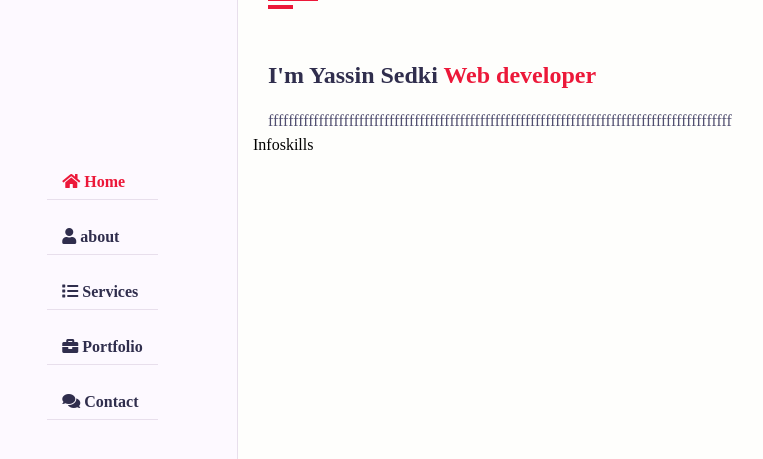
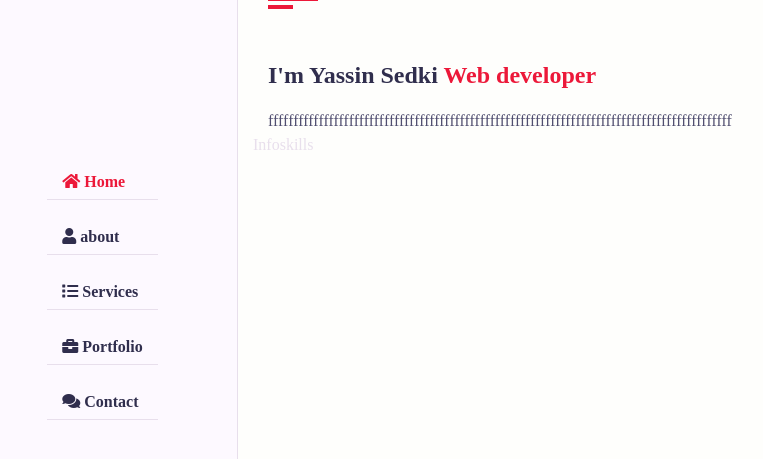
Before and after one commit to yassinSedki/portfolio, a plain HTML site: page index.html in a window 1280 px wide. Shown: the part 123-582 px from the top of the page, without its empty margins (32-795 px from the left). Drawn offline with Linux system fonts and the light colour scheme; a web font is replaced by a local one.

Commit message:
modified css

```diff
--- a/css/style.css
+++ b/css/style.css
@@ -311,3 +311,6 @@ ul{
     line-height: 25px;
     color: var(--text-black-700);
 }
+.about{
+    color:#e8dfec;
+}
```
